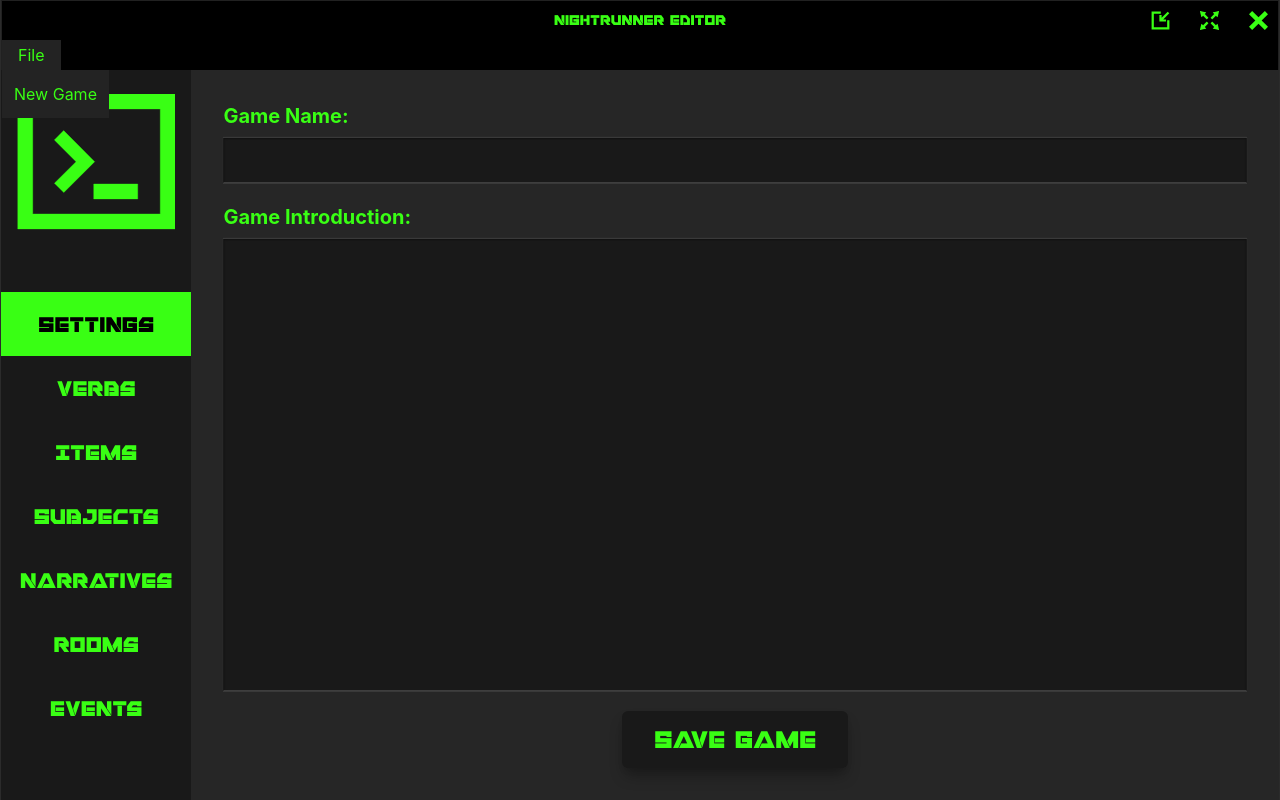
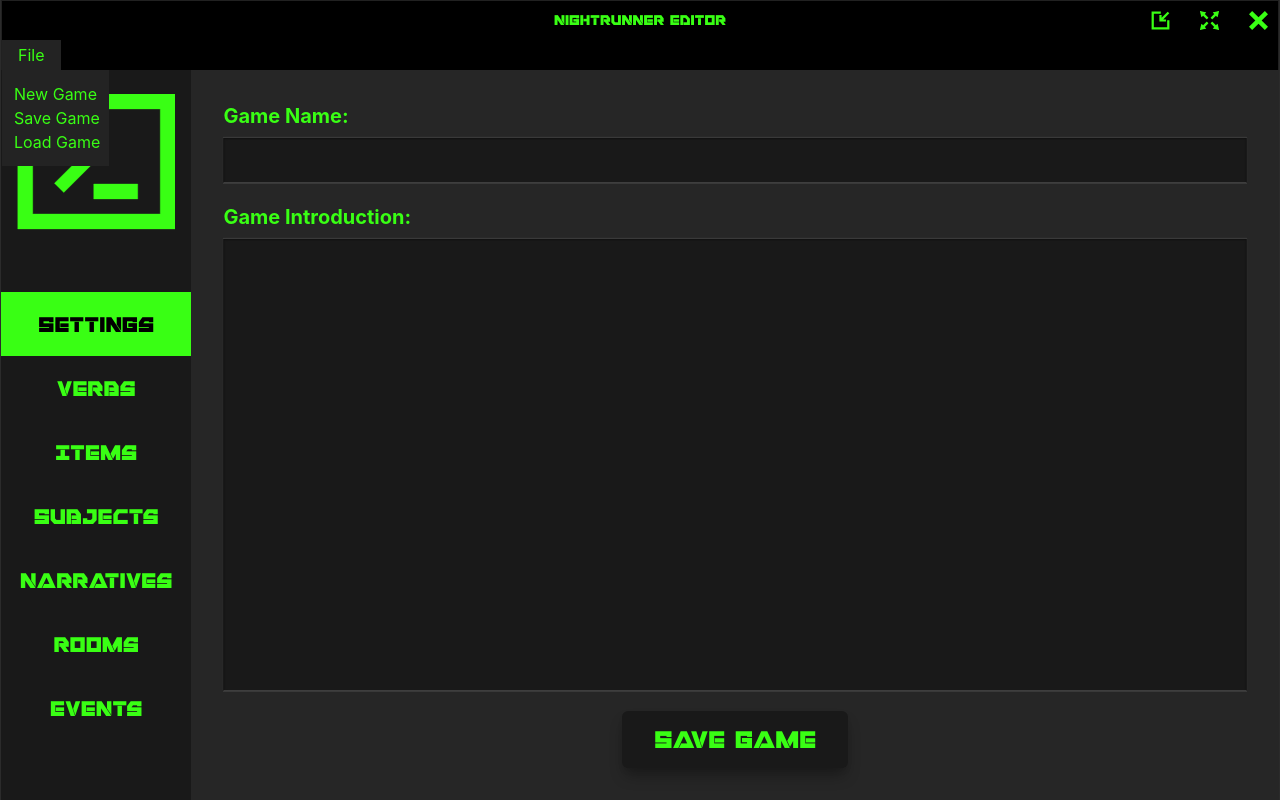
Before and after one commit to aimerib/nightrunner-editor, a React (Vite) app: page / in a window 1280 px wide. Both pictures are taken after a click on the element "File". Built offline with nearby package versions, Linux system fonts and the light colour scheme.

Commit message:
add other submenus and warning modal add missing save and load game options. Still missing functionality. Adds a warning modal for new game to warn users of potential of data loss in unsaved games.

```diff
--- a/src/components/TitleBar/FileMenu.tsx
+++ b/src/components/TitleBar/FileMenu.tsx
@@ -1,7 +1,8 @@
-import React, { useContext } from 'react';
+import React, { useContext, useState } from 'react';
 // import { open } from '@tauri-apps/api/dialog';
 // import { notification } from '@tauri-apps/api';
 import { store } from '../../store';
+import { WarningModal } from '../../components';
 
 interface Props {
   active: boolean;
@@ -38,8 +39,10 @@ interface Props {
 
 export const FileMenu = ({ active, innerRef, setActive }: Props) => {
   const { new_game } = useContext(store);
+  const [show_warning, set_show_warning] = useState(false);
 
   return (
+    <>
       <div
         ref={innerRef}
         className={`${
@@ -50,11 +53,38 @@ export const FileMenu = ({ active, innerRef, setActive }: Props) => {
           className="menu_item"
           onClick={() => {
             setActive(false);
-          new_game();
+            set_show_warning(true);
           }}
         >
           New Game
         </a>
+        <a
+          className="menu_item"
+          onClick={() => {
+            setActive(false);
+            new_game();
+          }}
+        >
+          Save Game
+        </a>
+        <a
+          className="menu_item"
+          onClick={() => {
+            setActive(false);
+            new_game();
+          }}
+        >
+          Load Game
+        </a>
       </div>
+      <WarningModal
+        show={show_warning}
+        handle_close={() => set_show_warning(false)}
+        title="Are you sure?"
+        callback={new_game}
+      >
+        <p>This will discard any unsaved progress.</p>
+      </WarningModal>
+    </>
   );
 };
```
Lines whose indentation alone changed are shown as unchanged.
